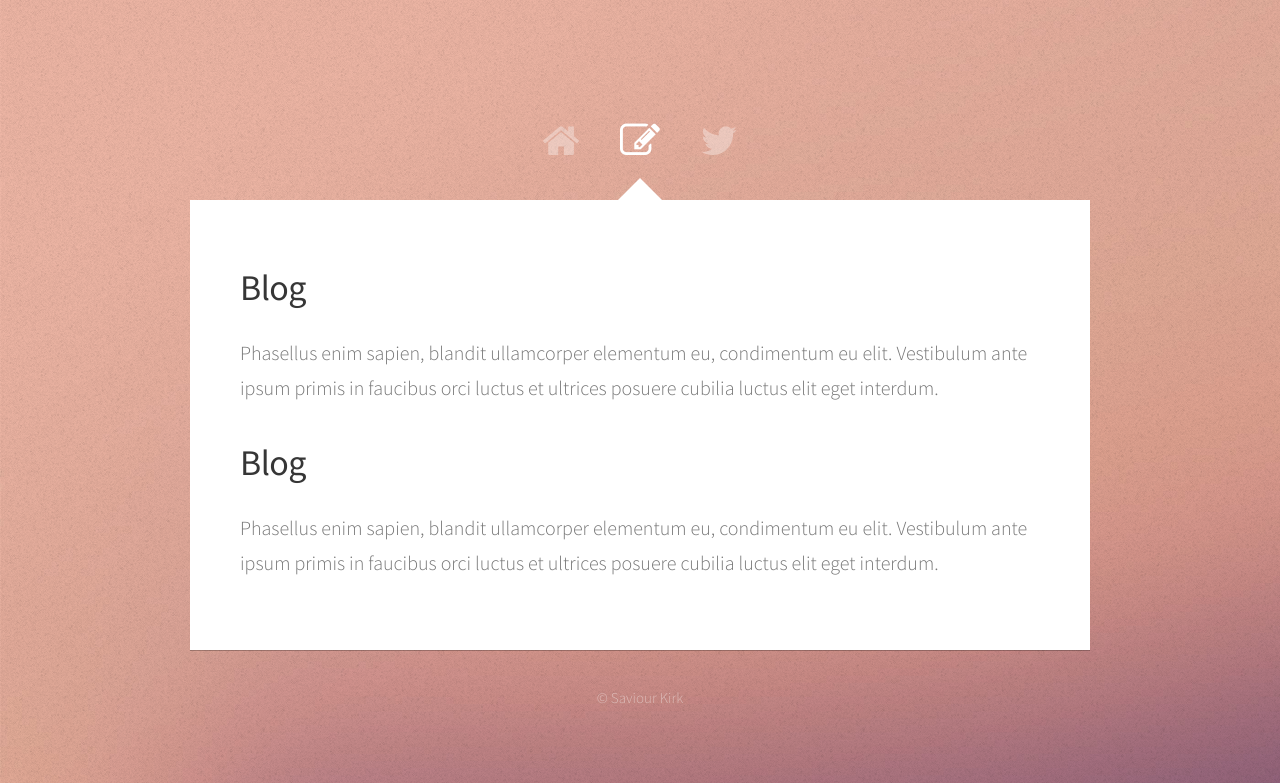
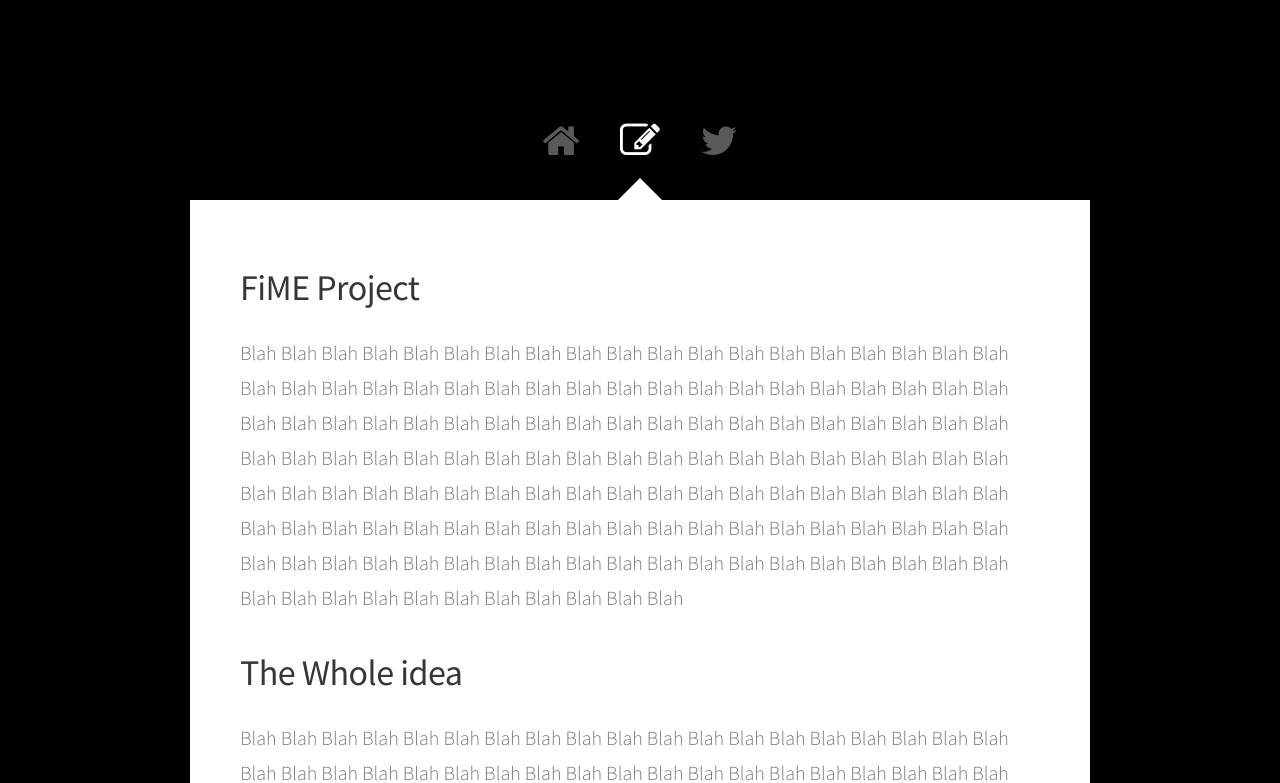
Before and after one commit to smartgpha/fimeblog, a plain HTML site: page index.html in a window 1280 px wide. Both pictures are taken after a click on the link "Blog". Shown: the top 783 px of the page. Drawn offline with Linux system fonts and the light colour scheme.

Commit message:
First Commit on the fimeblog project, twas fun

```diff
--- a/css/style-desktop.css
+++ b/css/style-desktop.css
@@ -312,6 +312,8 @@
 				left: 0;
 				bottom: 52.5%;
 				margin: 0;
+				font-family: Cambria;
+				color: #000000;
 			}
 
 			#me .byline
--- a/css/style.css
+++ b/css/style.css
@@ -46,7 +46,8 @@
 				set background-size to "cover".
 			*/
 
-			background: url('images/bg.jpg');
+			/*background: url('images/bg.jpg');*/
+			background-color:#000000;
 			background-size: 100% 100%;
 		}
 
--- a/index.html
+++ b/index.html
@@ -1,7 +1,7 @@
 <!DOCTYPE HTML>
 <html>
 	<head>
-		<title>Astral by HTML5 UP</title>
+		<title>GitHub Lessons</title>
 		<meta http-equiv="content-type" content="text/html; charset=utf-8" />
 		<meta name="description" content="" />
 		<meta name="keywords" content="" />
@@ -26,7 +26,7 @@
 					<nav id="nav">
 						<a href="#me" class="fa fa-home active"><span>Home</span></a>
 						<a href="#work" class="fa fa-pencil-square-o"><span>Blog</span></a>
-						<a href="http://twitter.com/savekirk" class="fa fa-twitter"><span>Twitter</span></a>
+						<a href="http://twitter.com/tomicake" class="fa fa-twitter"><span>Twitter</span></a>
 					</nav>
 
 				<!-- Main -->
@@ -35,8 +35,8 @@
 						<!-- Me -->
 							<article id="me" class="panel">
 								<header>
-									<h1>Agbenyegah Kirk Saviour</h1>
-									<span class="byline">Software Developer</span>
+									<h1>Gpha Bibi</h1>
+									<span class="byline">Software Developer WannaBE </span>
 								</header>
 								<a href="#work" class="jumplink pic">
 									<span class="jumplink arrow fa fa-chevron-right"><span>See my work</span></span>
@@ -47,20 +47,26 @@
 						<!-- blog -->
 							<article id="work" class="panel">
 								<header>
-									<h2>Blog</h2>
+									<h2>FiME Project</h2>
 								</header>
 								<p>
-									Phasellus enim sapien, blandit ullamcorper elementum eu, condimentum eu elit.
-									Vestibulum ante ipsum primis in faucibus orci luctus et ultrices posuere cubilia
-									luctus elit eget interdum.
+									Blah Blah Blah Blah Blah Blah Blah Blah Blah Blah Blah Blah Blah Blah Blah Blah Blah Blah Blah Blah Blah Blah Blah Blah
+									Blah Blah Blah Blah Blah Blah Blah Blah Blah Blah Blah Blah Blah Blah Blah Blah Blah Blah Blah Blah Blah Blah Blah Blah
+									Blah Blah Blah Blah Blah Blah Blah Blah Blah Blah Blah Blah Blah Blah Blah Blah Blah Blah Blah Blah Blah Blah Blah Blah
+									Blah Blah Blah Blah Blah Blah Blah Blah Blah Blah Blah Blah Blah Blah Blah Blah Blah Blah Blah Blah Blah Blah Blah Blah
+									Blah Blah Blah Blah Blah Blah Blah Blah Blah Blah Blah Blah Blah Blah Blah Blah Blah Blah Blah Blah Blah Blah Blah Blah
+									Blah Blah Blah Blah Blah Blah Blah Blah Blah Blah Blah Blah Blah Blah Blah Blah Blah Blah Blah Blah Blah Blah Blah Blah
 								</p>
 								<header>
-									<h2>Blog</h2>
+									<h2>The Whole  idea</h2>
 								</header>
 								<p>
-									Phasellus enim sapien, blandit ullamcorper elementum eu, condimentum eu elit.
-									Vestibulum ante ipsum primis in faucibus orci luctus et ultrices posuere cubilia
-									luctus elit eget interdum.
+									Blah Blah Blah Blah Blah Blah Blah Blah Blah Blah Blah Blah Blah Blah Blah Blah Blah Blah Blah Blah Blah Blah Blah Blah
+									Blah Blah Blah Blah Blah Blah Blah Blah Blah Blah Blah Blah Blah Blah Blah Blah Blah Blah Blah Blah Blah Blah Blah Blah
+									Blah Blah Blah Blah Blah Blah Blah Blah Blah Blah Blah Blah Blah Blah Blah Blah Blah Blah Blah Blah Blah Blah Blah Blah
+									Blah Blah Blah Blah Blah Blah Blah Blah Blah Blah Blah Blah Blah Blah Blah Blah Blah Blah Blah Blah Blah Blah Blah Blah
+									Blah Blah Blah Blah Blah Blah Blah Blah Blah Blah Blah Blah Blah Blah Blah Blah Blah Blah Blah Blah Blah Blah Blah Blah
+									Blah Blah Blah Blah Blah Blah Blah Blah Blah Blah Blah Blah Blah Blah Blah Blah Blah Blah Blah Blah Blah Blah Blah Blah
 								</p>
 
 
@@ -69,7 +75,7 @@
 				<!-- Footer -->
 					<div id="footer">
 						<ul class="links">
-							<li>&copy; Saviour Kirk</li>
+							<li>&copy; Gphabi</li>
 
 						</ul>
 					</div>
```
